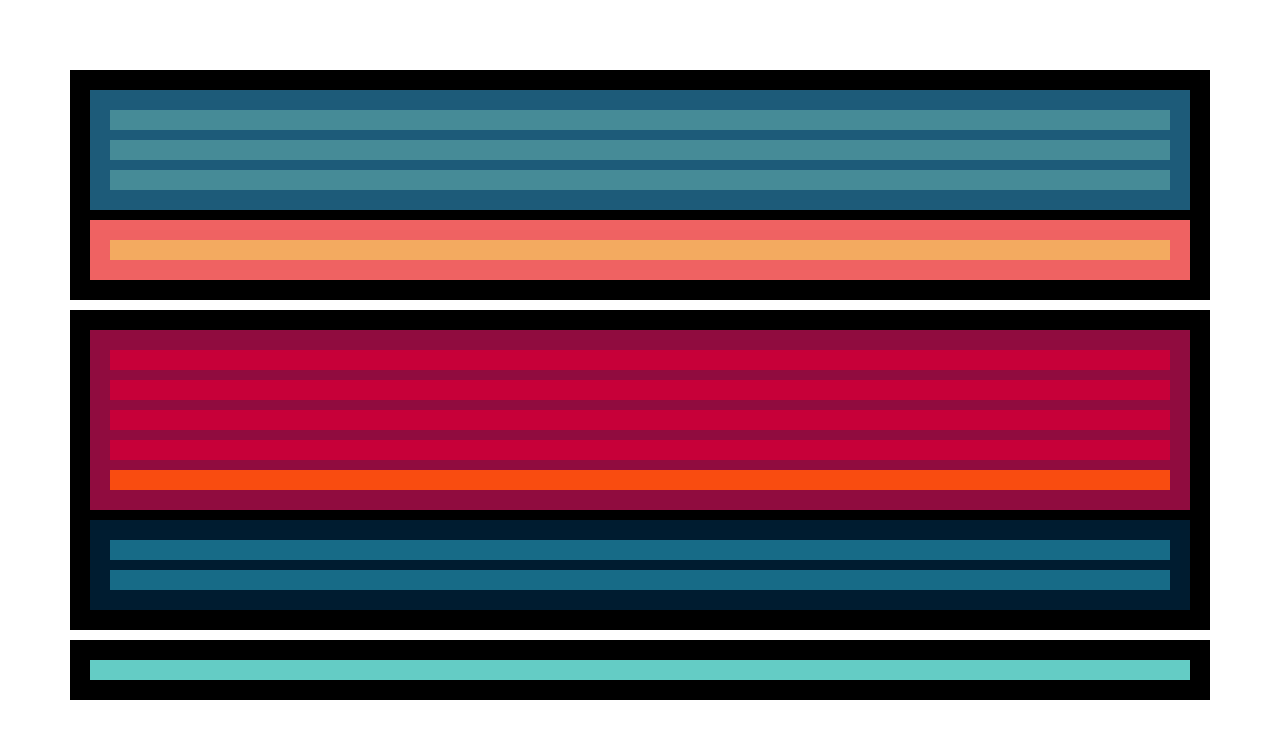
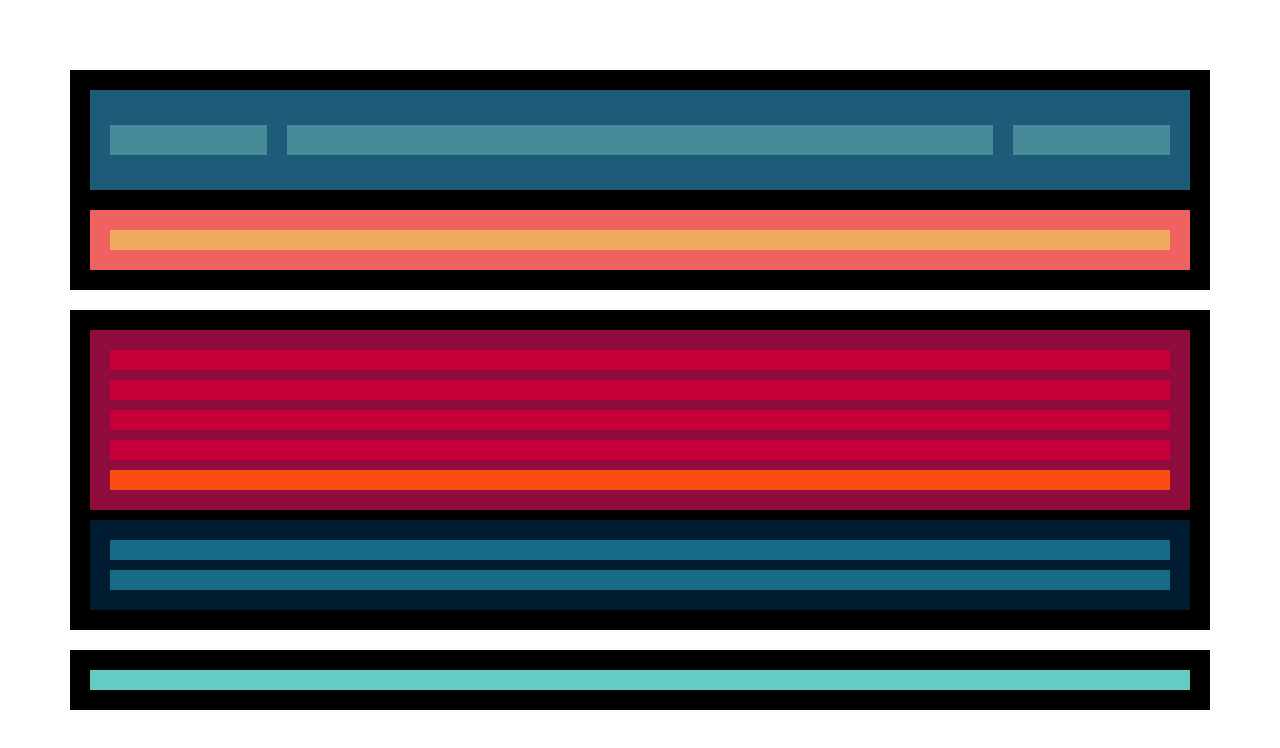
Before and after one commit to AxelGudiel/proyecto1, a plain HTML site: page index.html in a window 1280 px wide. Drawn offline with Linux system fonts and the light colour scheme.

Commit message:
menu flexbox

```diff
--- a/estilos.css
+++ b/estilos.css
@@ -5,22 +5,37 @@
 }
 
 .padre{
+    display: flex;
+    flex-flow: column nowrap;
 
 }
 .header{
     background: #000;
+    display: flex;
+    flex-flow: column nowrap;
+
 }
     .menu{
         background: #1D5B79;
+        display: flex;
+        flex-flow: row nowrap;
+        height: 100px;
+        align-items: center;
     }
         .logo{
             background: #468B97;
+            flex:1 1 auto;
+            height: 30px;
         }
         .nav{
             background: #468B97;
+            flex:5 1 auto;
+            height: 30px;
         }
         .social{
             background: #468B97;
+            flex:1 1 auto;
+            height: 30px;
         }
     .texto-principal{
         background: #EF6262;
```
